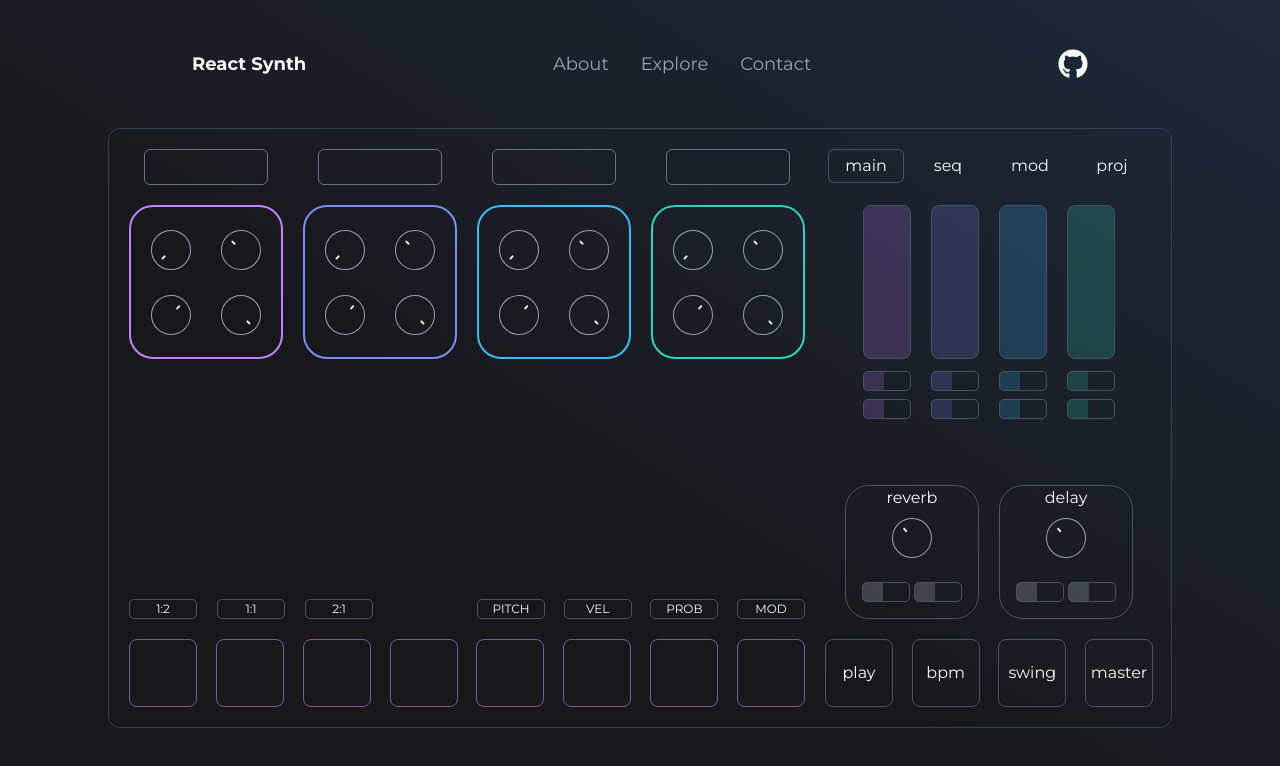
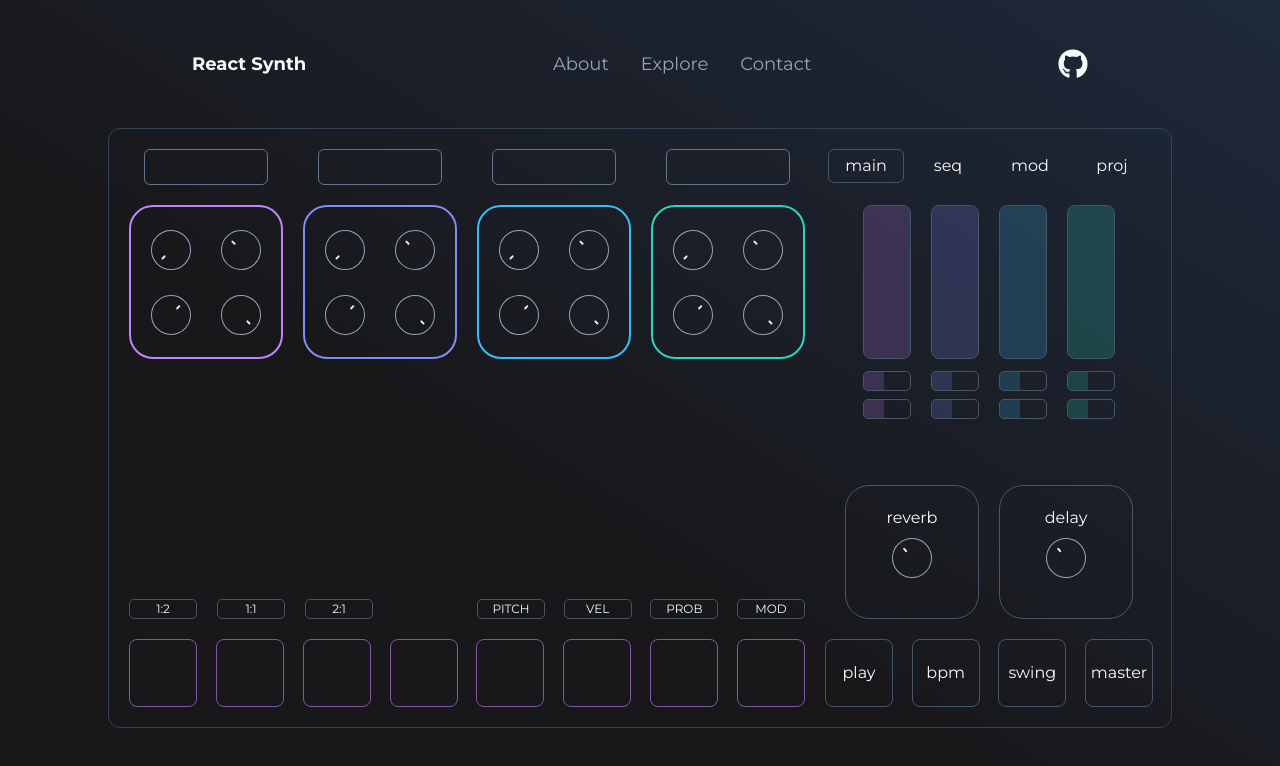
Before and after one commit to vybukhivka/react-synth, a React (Vite) app: page /synth in a window 1280 px wide. Shown: the top 766 px of the page. Built offline with nearby package versions, Linux system fonts and the light colour scheme.

Commit message:
comment out mixer sends, since they breaks the page

```diff
--- a/src/components/synth/Tabs/Main/Mixer/MixerFx.tsx
+++ b/src/components/synth/Tabs/Main/Mixer/MixerFx.tsx
@@ -11,8 +11,8 @@ const MixerFx: React.FC<MixerFxProps> = ({ fxName }) => {
       <span>{fxName}</span>
       <Knob paramValue={35} paramName="time" />
       <div className="flex w-full justify-between p-[16px]">
-        <MixerSend />
-        <MixerSend />
+        {/* <MixerSend />
+        <MixerSend /> */}
       </div>
     </div>
   );
```
